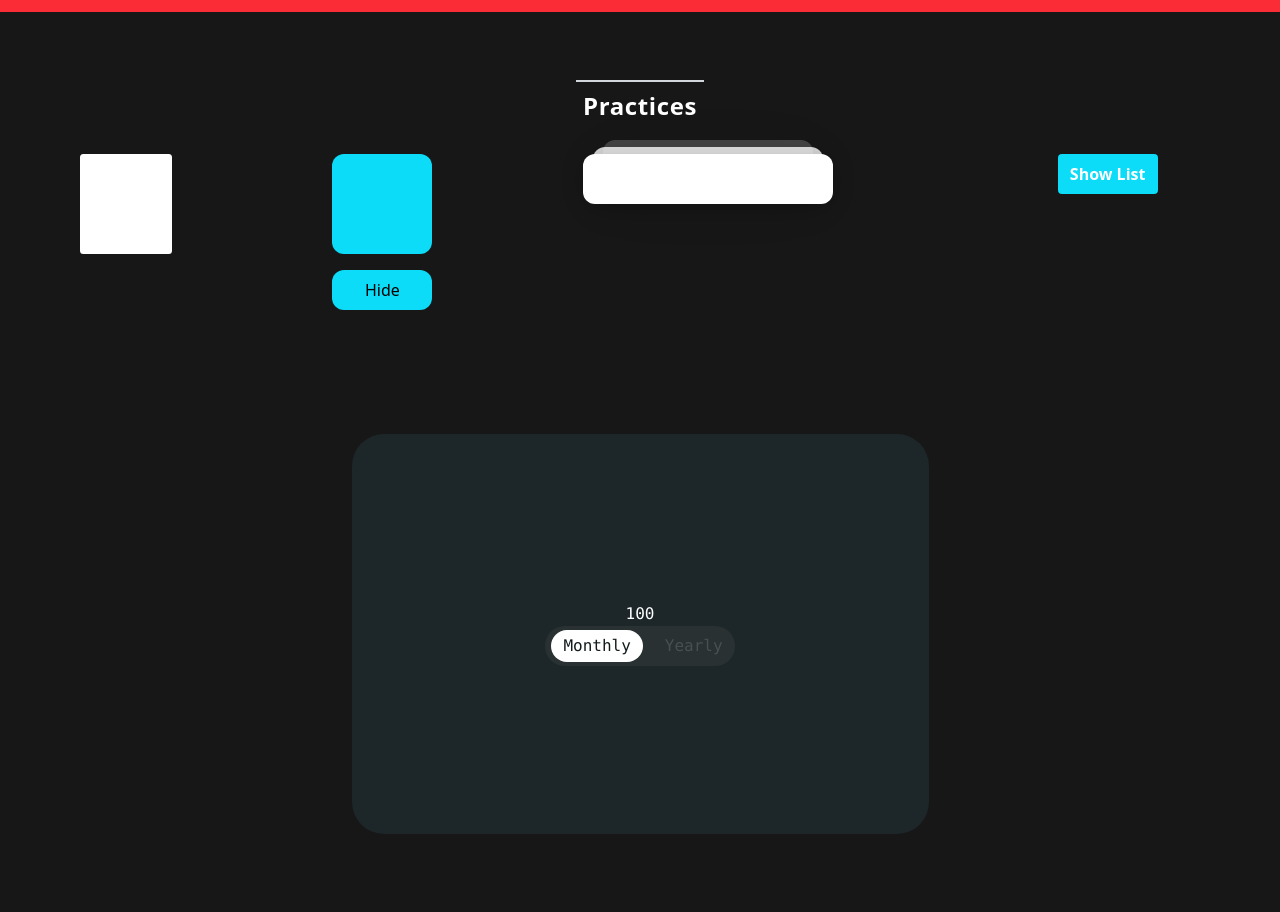
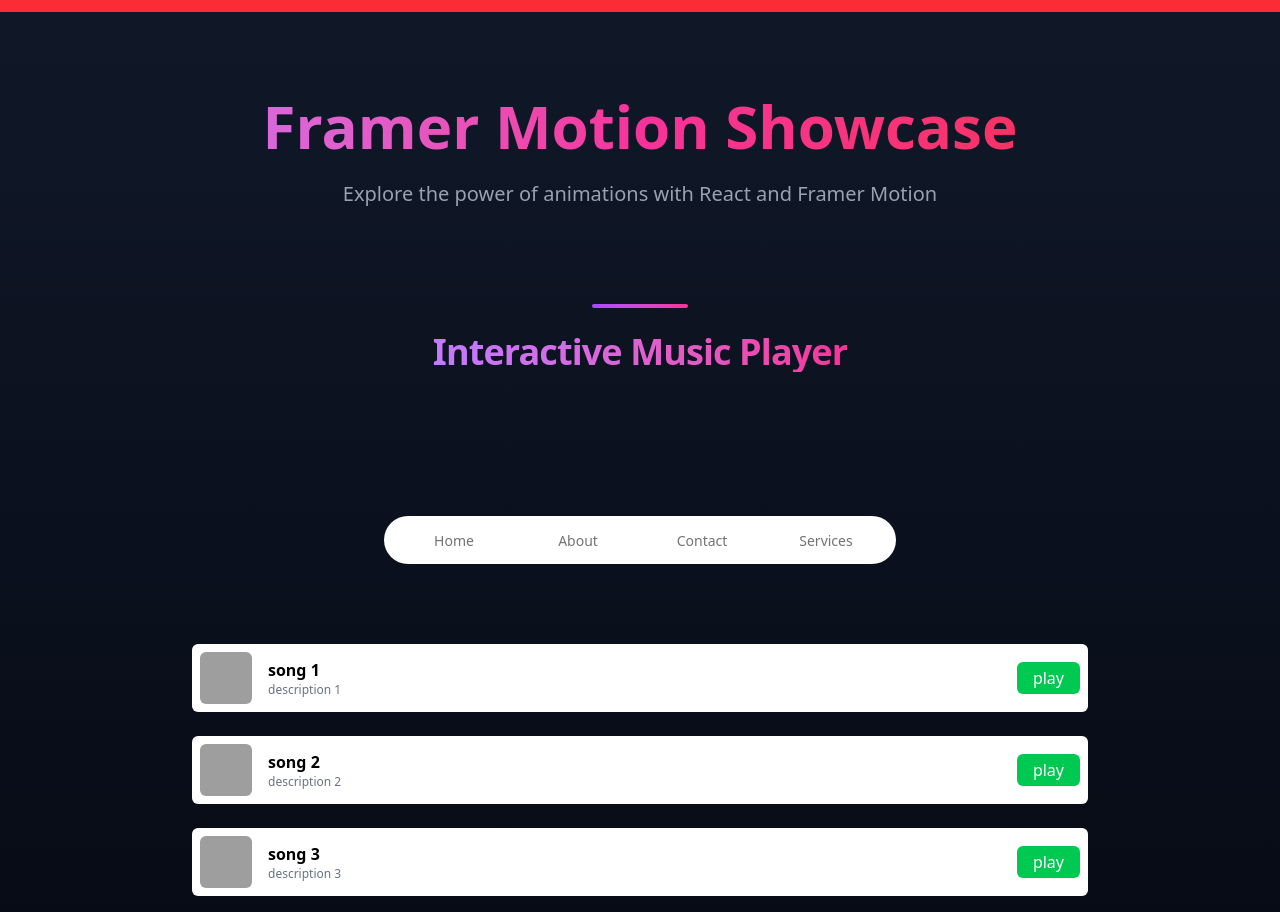
Before and after one commit to Surjendu-kar/fm, a React (Vite) app: page / in a window 1280 px wide. Shown: the top 912 px of the page. Built offline with nearby package versions, Linux system fonts and the light colour scheme; grey boxes are pictures that could not be loaded.

Commit message:
Revamp App component layout by introducing a new Hero Section with enhanced animations and a reusable SectionHeader component; reorganize main content into distinct sections for better structure and readability. Update FmLayout to improve text visibility with adjusted styles.

```diff
--- a/src/App.jsx
+++ b/src/App.jsx
@@ -11,40 +11,92 @@
 
 function App() {
   return (
-    <div className="h-screen my-20 ">
-      {/* basic */}
-      {/* <BasicMotion /> */}
-      {/* keyframes animation */}
-      {/* <KeyframesMotion /> */}
-
-      {/* scroll animation */}
+    <div className="min-h-screen bg-gradient-to-b from-gray-900 to-black text-white">
+      {/* Header with scroll progress */}
       <ScrollMotion />
 
-      <motion.div
-        initial={{ opacity: 0, y: 40 }}
-        whileInView={{ opacity: 1, y: 0 }}
-        transition={{ duration: 4, type: "spring", bounce: 0.3 }}
-        className="flex flex-col items-center my-8"
+      {/* Hero Section */}
+      <motion.section
+        initial={{ opacity: 0 }}
+        animate={{ opacity: 1 }}
+        transition={{ duration: 1 }}
+        className="container mx-auto px-4 py-24"
       >
-        <hr className="w-32 border-t-2 border-gray-300 mb-2" />
-        <h2 className="text-2xl font-bold tracking-wide text-white">
-          Practices
-        </h2>
-      </motion.div>
+        <motion.h1
+          initial={{ y: -50 }}
+          animate={{ y: 0 }}
+          transition={{ type: "spring", bounce: 0.5 }}
+          className="text-6xl font-bold text-center bg-gradient-to-r from-purple-400 via-pink-500 to-red-500 text-transparent bg-clip-text"
+        >
+          Framer Motion Showcase
+        </motion.h1>
+        <motion.p
+          initial={{ y: 50, opacity: 0 }}
+          animate={{ y: 0, opacity: 1 }}
+          transition={{ delay: 0.2 }}
+          className="text-xl text-center text-gray-400 mt-6 max-w-2xl mx-auto"
+        >
+          Explore the power of animations with React and Framer Motion
+        </motion.p>
+      </motion.section>
 
-      <Practice />
+      {/* Main Content */}
+      <div className="container mx-auto px-4 space-y-32 pb-32">
+        {/* Music Player Section */}
+        <section>
+          <SectionHeader title="Interactive Music Player" />
+          <FmLayout />
+        </section>
 
-      <div className="flex justify-center items-center mt-20">
-        <Counter />
+        {/* Animation Sequences */}
+        <section>
+          <SectionHeader title="Animation Sequences" />
+          <AnimationSequences />
+        </section>
+
+        {/* Counter Section */}
+        <section>
+          <SectionHeader title="Animated Counter" />
+          <div className="flex justify-center">
+            <Counter />
+          </div>
+        </section>
+
+        {/* Text Animation Section */}
+        <section>
+          <SectionHeader title="Text Animations" />
+          <FmUseAnimation />
+        </section>
+
+        {/* Practice Section */}
+        <section>
+          <SectionHeader title="Practice Animations" />
+          <Practice />
+        </section>
       </div>
-
-      <FmLayout />
-
-      <FmUseAnimation/>
-
-      <AnimationSequences/>
     </div>
   );
 }
 
+// Reusable Section Header Component
+const SectionHeader = ({ title }) => (
+  <motion.div
+    initial={{ opacity: 0, y: 40 }}
+    whileInView={{ opacity: 1, y: 0 }}
+    viewport={{ once: true }}
+    transition={{ duration: 0.8, type: "spring" }}
+    className="flex flex-col items-center mb-16"
+  >
+    <motion.div
+      initial={{ width: "0px" }}
+      animate={{ width: "96px" }}
+      transition={{ duration: 0.5, }}
+      className=" h-1 bg-gradient-to-r from-purple-500 to-pink-500 rounded-full mb-6"
+    />
+    <h2 className="text-4xl font-bold tracking-tight bg-gradient-to-r from-purple-400 to-pink-500 text-transparent bg-clip-text">
+      {title}
+    </h2>
+  </motion.div>
+);
+
 export default App;
--- a/src/components/FmLayout.tsx
+++ b/src/components/FmLayout.tsx
@@ -18,7 +18,7 @@
       <div className="flex items-center justify-center gap-4">
         <img src={imgSrc} alt="" className="h-13 w-13 rounded-md" />
         <div className="flex flex-col">
-          <h2 className="text-md font-semibold">{title}</h2>
+          <h2 className="text-md font-semibold text-black">{title}</h2>
           <p className="text-xs text-gray-500">{description}</p>
         </div>
       </div>
@@ -278,7 +278,7 @@
                 {/* Title and play button */}
                 <div className="flex items-center justify-between">
                   <div className="flex flex-col">
-                    <h2 className="text-lg font-semibold">
+                    <h2 className="text-lg font-semibold text-black">
                       {currentCard.title}
                     </h2>
                     <p className="text-xs text-gray-500">
```
